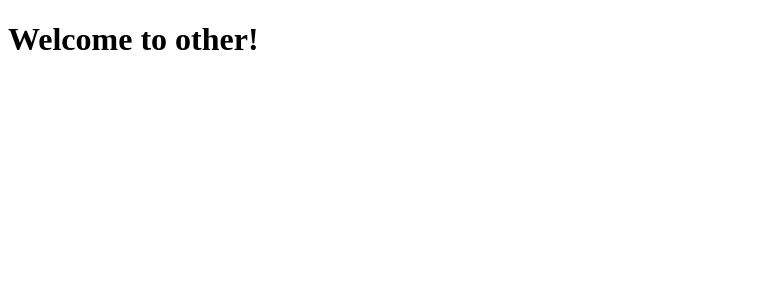
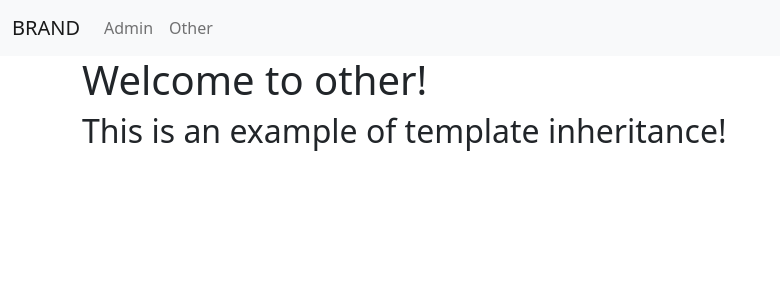
Before and after one commit to ChristinaGaitan/django_learning_templates, a Django app: page /basic_app/other/ in a window 1280 px wide. Shown: the top 300 px of the page, without its empty margins (0-780 px from the left). Run offline with Django 3.2, Linux system fonts and the light colour scheme.

Commit message:
Use template inheritance to add a navbar to the app

```diff
--- a/templates/basic_app/base.html
+++ b/templates/basic_app/base.html
@@ -0,0 +1,34 @@
+<!DOCTYPE html>
+<html>
+  <head>
+    <meta charset="utf-8">
+    <title></title>
+    <!-- CSS only -->
+    <link href="https://cdn.jsdelivr.net/npm/bootstrap@5.0.0-beta1/dist/css/bootstrap.min.css" rel="stylesheet" integrity="sha384-giJF6kkoqNQ00vy+HMDP7azOuL0xtbfIcaT9wjKHr8RbDVddVHyTfAAsrekwKmP1" crossorigin="anonymous">
+  </head>
+  <body>
+    <nav class="navbar navbar-expand-lg navbar-light bg-light">
+      <div class="container-fluid">
+        <a class="navbar-brand" href="{% url 'index' %}">BRAND</a>
+        <button class="navbar-toggler" type="button" data-bs-toggle="collapse" data-bs-target="#navbarSupportedContent" aria-controls="navbarSupportedContent" aria-expanded="false" aria-label="Toggle navigation">
+          <span class="navbar-toggler-icon"></span>
+        </button>
+        <div class="collapse navbar-collapse" id="navbarSupportedContent">
+          <ul class="navbar-nav me-auto mb-2 mb-lg-0">
+            <li class="nav-item">
+              <a class="nav-link" href="{% url 'admin:index' %}">Admin</a>
+            </li>
+            <li class="nav-item">
+              <a class="nav-link" href="{% url 'basic_app:other' %}">Other</a>
+            </li>
+          </ul>
+        </div>
+      </div>
+    </nav>
+    <div class='container'>
+      {% block body_block %}
+      {% comment %} Anything outside of this will be inherithed if you extend! {% endcomment %}
+      {% endblock %}
+    </div>
+  </body>
+</html>
--- a/templates/basic_app/other.html
+++ b/templates/basic_app/other.html
@@ -1,10 +1,7 @@
 <!DOCTYPE html>
-<html>
-  <head>
-    <meta charset="utf-8">
-    <title></title>
-  </head>
-  <body>
-    <h1>Welcome to other!</h1>
-  </body>
-</html>
+{% extends 'basic_app/base.html' %}
+
+{% block body_block %}
+  <h1>Welcome to other!</h1>
+  <h2>This is an example of template inheritance!</h2>
+{% endblock %}
```
Also changed, not shown: templates/basic_app/index.html (+7 -9 lines).
